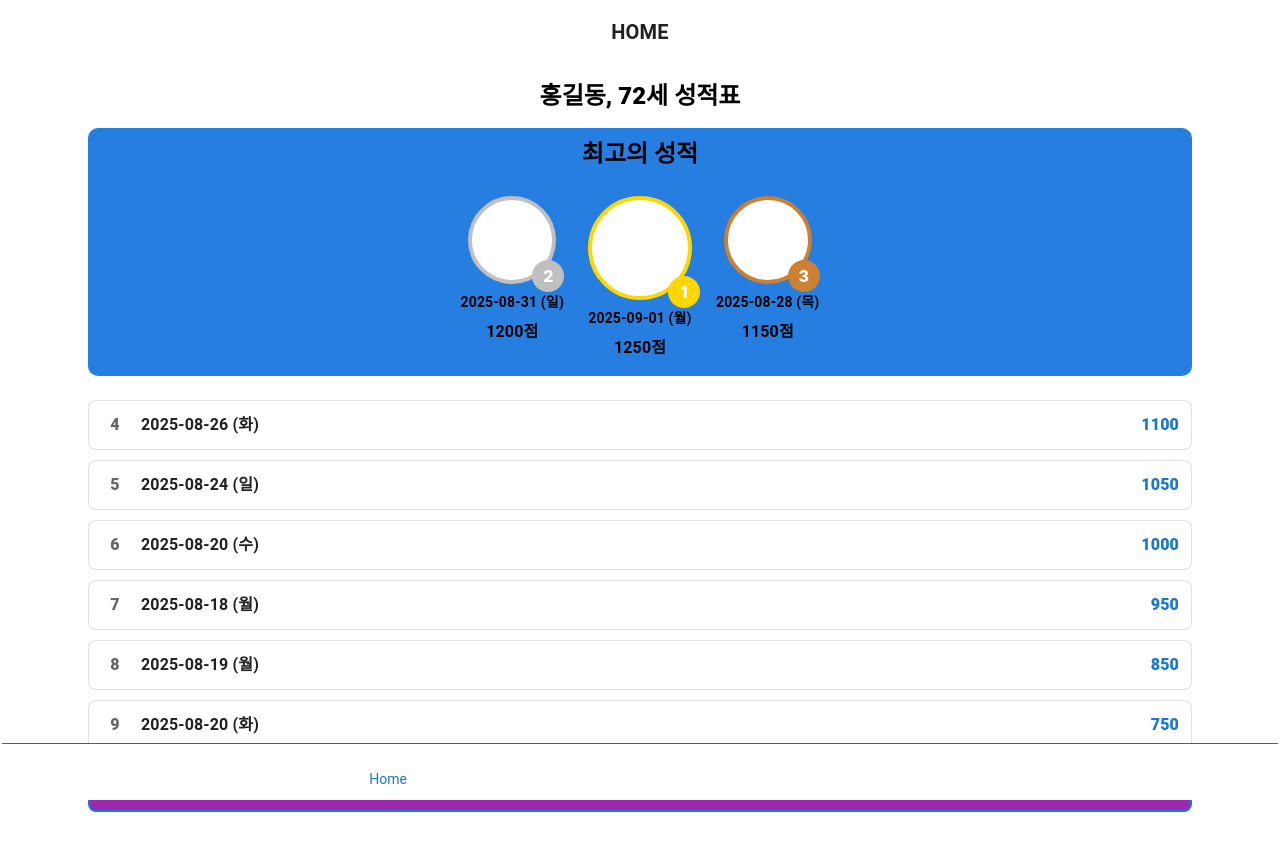
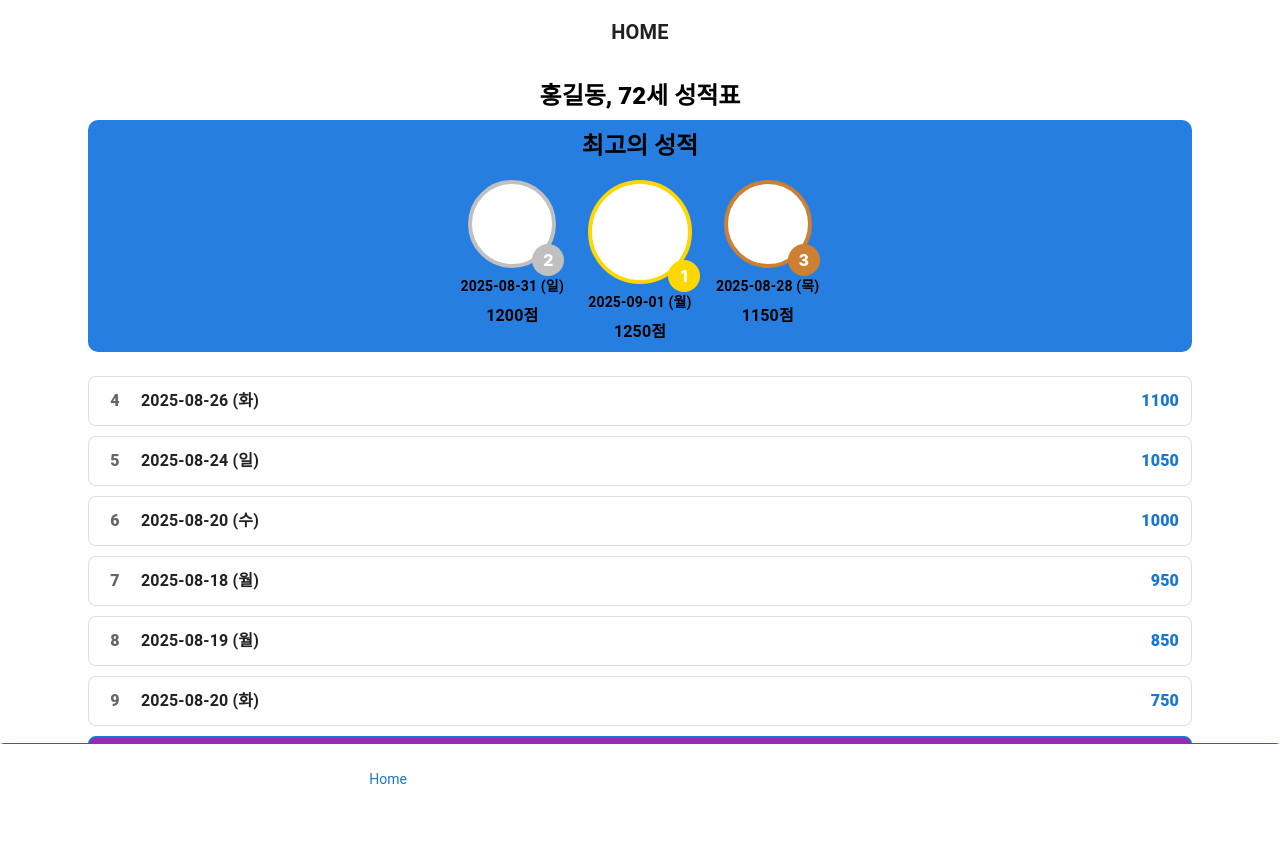
Before and after one commit to torutoru/individualAG, a React (Create React App) app: page /quiz/leader-board in a window 1280 px wide. Shown: the top 850 px of the page. Built offline with nearby package versions, Linux system fonts and the light colour scheme; some icons are missing.

Commit message:
리더보드 - 스타일 수정

```diff
--- a/src/page/quiz/leaderboard/Leaderboard.jsx
+++ b/src/page/quiz/leaderboard/Leaderboard.jsx
@@ -139,7 +139,7 @@ const Leaderboard = () => {
         {/* 상단 타이틀 바 */}
         <Box
           sx={{
-            mt: 2,
+            mt: 1,
             p: '10px',
             bgcolor: '#267FE0',
             display: 'flex',
@@ -162,7 +162,7 @@ const Leaderboard = () => {
             display: 'flex',
             justifyContent: 'center',
             px: 0,
-            py: 2,
+            py: 1,
             borderBottomLeftRadius: '10px',
             borderBottomRightRadius: '10px',
           }}
```
